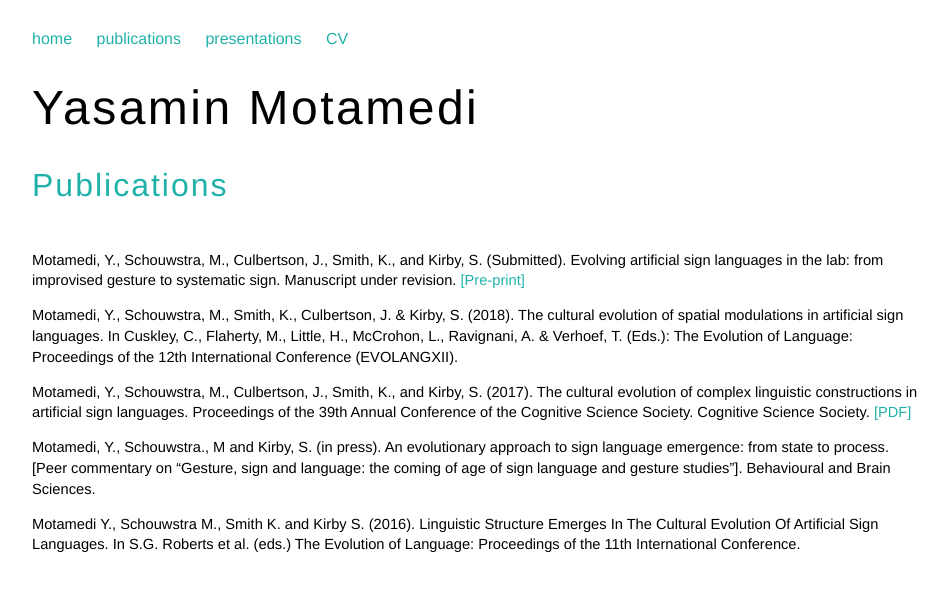
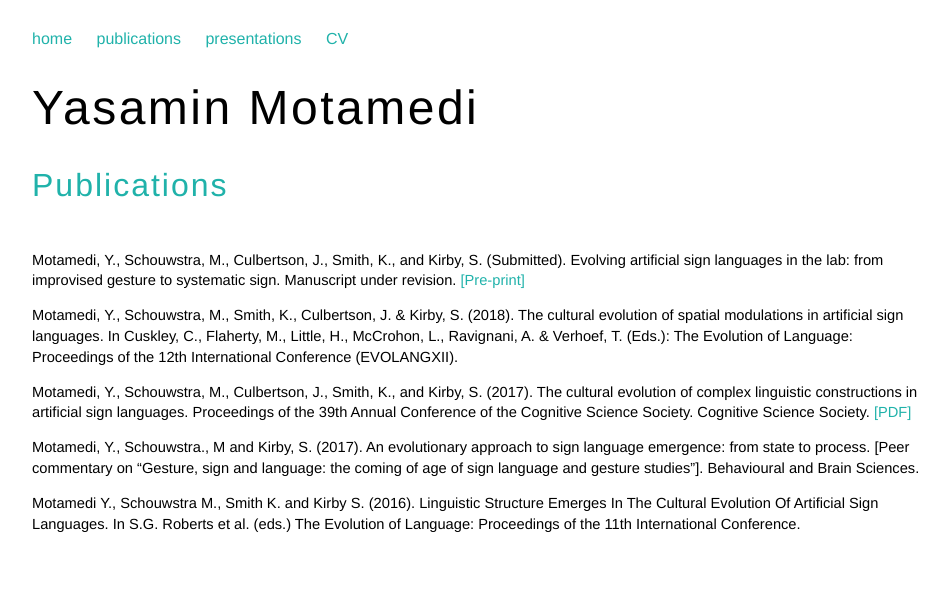
Before and after one commit to ymotamedi/ymotamedi.github.io, a Jekyll site: the page built from publications.html, in a window 1280 px wide. Shown: the top 591 px of the page, without its empty margins (160-1109 px from the left). Built offline with Jekyll 4.4.1, drawn with Linux system fonts in a browser that asks for light colours.

Commit message:
update pub date

```diff
--- a/publications.html
+++ b/publications.html
@@ -18,7 +18,7 @@ In Cuskley, C., Flaherty, M., Little, H., McCrohon, L., Ravignani, A. & Verhoef,
   Proceedings of the 39th Annual Conference of the Cognitive Science Society.
   Cognitive Science Society. <a href = "cog_sci_ym.pdf" target='blank'>[PDF]</a></p>
 
-<p>Motamedi, Y., Schouwstra., M and Kirby, S. (in press). An evolutionary approach to sign language emergence: from state to process.
+<p>Motamedi, Y., Schouwstra., M and Kirby, S. (2017). An evolutionary approach to sign language emergence: from state to process.
   [Peer commentary on “Gesture, sign and language: the coming of age of sign language and gesture studies”].
   Behavioural and Brain Sciences.</p>
 
```
